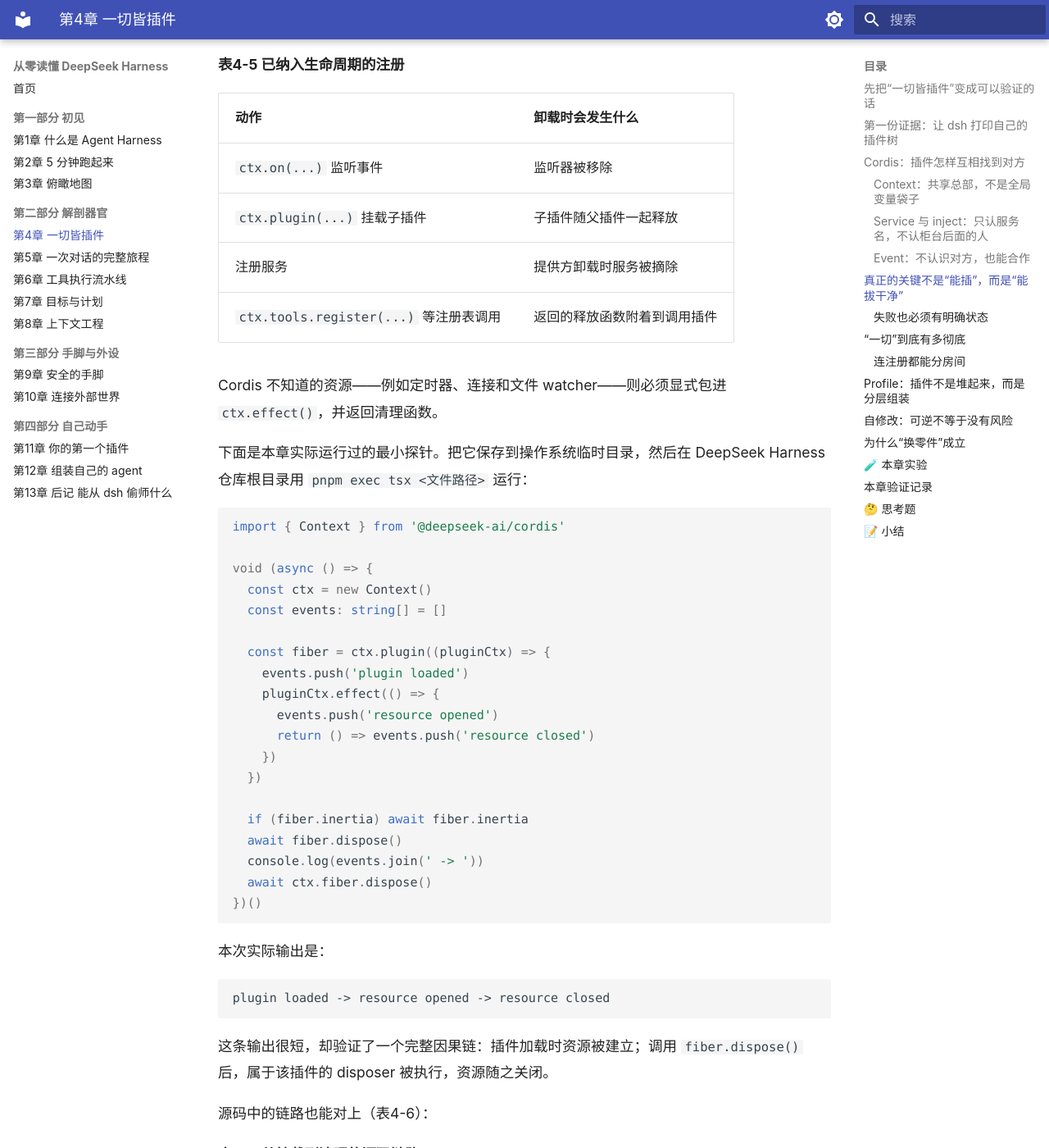
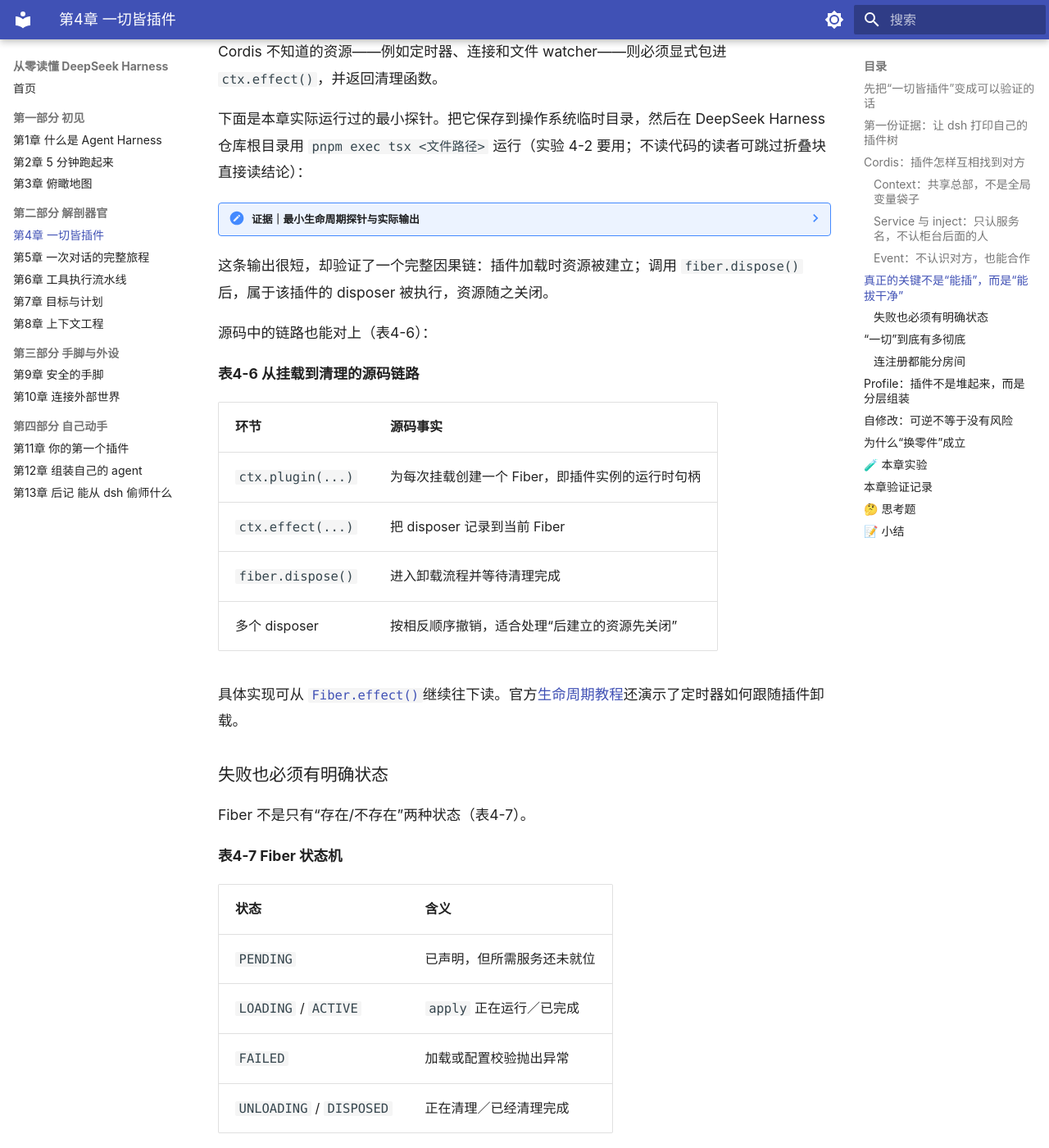
Before and after one commit to makewheels/deepseek-harness-book, an MkDocs documentation site: the page built from docs/ch04.md, in a window 1280 px wide and 1400 px high, scrolled down 5975 px. Shown: the whole window at 82% size. Built offline with MkDocs 1.6.1 and Material for MkDocs 9.7.7, drawn with Linux system fonts in a browser that asks for light colours; some of the changed text lies outside the part shown.

````diff
--- a/docs/ch04.md
+++ b/docs/ch04.md
@@ -11,7 +11,7 @@ dsh 给出的答案更大胆：模型适配器不是核心代码里的一个分
 3. 更换一个实现时，其他部件是否只依赖稳定接口，而不依赖具体实现？
 
 > **阅读提示**
-> 本章保留“公司总部”和“换零件”的类比，但不会停在类比上。每个关键结论后面都给出配置、源码或运行证据。
+> 本章保留"公司总部"和"换零件"的类比，但不会停在类比上。每个关键结论后面都给出配置、源码或运行证据。证据代码都放在折叠块里（默认收起）——不读代码的读者直接跳过读结论即可，不影响理解。
 
 > **证据基线**
 > 本章核对的是 DeepSeek Harness 提交 [`99f6f02`](https://github.com/deepseek-ai/deepseek-harness/tree/99f6f02fecdb7dff40c3fbc9470f5907c29f74ca)，验证日期为 2026-08-26。dsh 尚处于开发者预览阶段，命令、包名和配置以后可能变化。
@@ -42,34 +42,38 @@ pnpm dsh --profile web --dump-config
 
 这个命令不调用模型，不需要 API Key。它会把 `web` profile 最终合成的配置树输出为 YAML。下面是本次实际输出中截取的三组条目：
 
-```yaml
-# == @deepseek-ai/dsh-base
-- id: llm
-  name: '@deepseek-ai/dsh-llm'
+??? note "证据｜--dump-config 实际输出节选"
 
-# == @deepseek-ai/dsh-base
-- id: agent-loop
-  name: '@deepseek-ai/dsh-agent-loop'
-  config:
-    agents: []
+    ```yaml
+    # == @deepseek-ai/dsh-base
+    - id: llm
+      name: '@deepseek-ai/dsh-llm'
 
-# == @deepseek-ai/dsh-web-app
-- id: web-runtime
-  name: '@deepseek-ai/dsh-web-app'
-  inject:
-    - webStartup
-```
+    # == @deepseek-ai/dsh-base
+    - id: agent-loop
+      name: '@deepseek-ai/dsh-agent-loop'
+      config:
+        agents: []
+
+    # == @deepseek-ai/dsh-web-app
+    - id: web-runtime
+      name: '@deepseek-ai/dsh-web-app'
+      inject:
+        - webStartup
+    ```
 
 这里至少能确认三件事：LLM 能力、默认 agent loop 和 Web 运行时都出现在同一棵配置树里；每个节点都有稳定的 `id`；输出还标出了节点来自 `dsh-base` 还是 `dsh-web-app`。
 
 配置里还有一种更有意思的来源标记：
 
-```yaml
-# == @deepseek-ai/dsh-base, patched by @deepseek-ai/dsh-web-app
-- id: tool-pwsh
-  name: '@deepseek-ai/dsh-tool-pwsh'
-  disabled: true
-```
+??? note "证据｜patch 在输出里留下的痕迹"
+
+    ```yaml
+    # == @deepseek-ai/dsh-base, patched by @deepseek-ai/dsh-web-app
+    - id: tool-pwsh
+      name: '@deepseek-ai/dsh-tool-pwsh'
+      disabled: true
+    ```
 
 这不是另一份 Web 专用工具定义。`dsh-web-app` 找到 `dsh-base` 中 id 为 `tool-pwsh` 的行，并对它应用了 patch。最终输出同时保留“原来从哪来”和“后来被谁修改”的线索。
 
@@ -161,35 +165,37 @@ Cordis 把插件产生的外部影响记为 effect。effect 在建立资源时
 
 Cordis 不知道的资源——例如定时器、连接和文件 watcher——则必须显式包进 `ctx.effect()`，并返回清理函数。
 
-下面是本章实际运行过的最小探针。把它保存到操作系统临时目录，然后在 DeepSeek Harness 仓库根目录用 `pnpm exec tsx <文件路径>` 运行：
+下面是本章实际运行过的最小探针。把它保存到操作系统临时目录，然后在 DeepSeek Harness 仓库根目录用 `pnpm exec tsx <文件路径>` 运行（实验 4-2 要用；不读代码的读者可跳过折叠块直接读结论）：
 
-```ts
-import { Context } from '@deepseek-ai/cordis'
+??? note "证据｜最小生命周期探针与实际输出"
 
-void (async () => {
-  const ctx = new Context()
-  const events: string[] = []
+    ```ts
+    import { Context } from '@deepseek-ai/cordis'
 
-  const fiber = ctx.plugin((pluginCtx) => {
-    events.push('plugin loaded')
-    pluginCtx.effect(() => {
-      events.push('resource opened')
-      return () => events.push('resource closed')
-    })
-  })
+    void (async () => {
+      const ctx = new Context()
+      const events: string[] = []
 
-  if (fiber.inertia) await fiber.inertia
-  await fiber.dispose()
-  console.log(events.join(' -> '))
-  await ctx.fiber.dispose()
-})()
-```
+      const fiber = ctx.plugin((pluginCtx) => {
+        events.push('plugin loaded')
+        pluginCtx.effect(() => {
+          events.push('resource opened')
+          return () => events.push('resource closed')
+        })
+      })
 
-本次实际输出是：
+      if (fiber.inertia) await fiber.inertia
+      await fiber.dispose()
+      console.log(events.join(' -> '))
+      await ctx.fiber.dispose()
+    })()
+    ```
 
-```text
-plugin loaded -> resource opened -> resource closed
-```
+    本次实际输出：
+
+    ```text
+    plugin loaded -> resource opened -> resource closed
+    ```
 
 这条输出很短，却验证了一个完整因果链：插件加载时资源被建立；调用 `fiber.dispose()` 后，属于该插件的 disposer 被执行，资源随之关闭。
 
````
Also changed, not shown: docs/ch02.md (+2 -2 lines), docs/ch03.md (+5 -5 lines).
